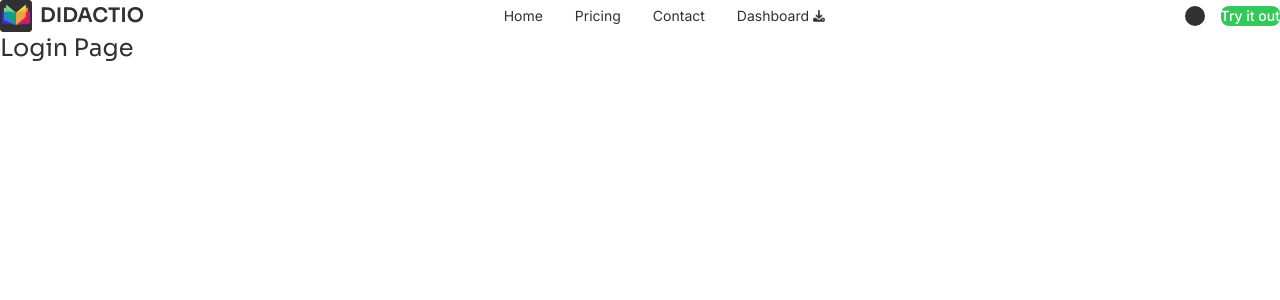
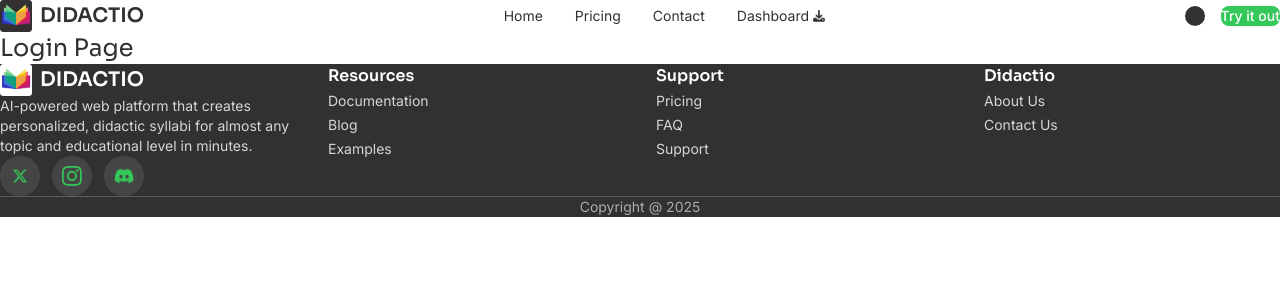
Before and after one commit to VarozXYZ/didactio-frontend, a React (Vite) app: page /login in a window 1280 px wide. Shown: the top 300 px of the page. Built offline with nearby package versions, Linux system fonts and the light colour scheme.

Commit message:
add footer component

```diff
--- a/src/App.tsx
+++ b/src/App.tsx
@@ -1,5 +1,6 @@
 import { Routes, Route } from 'react-router-dom'
 import Header from './components/Header/Header'
+import Footer from './components/Footer/Footer'
 
 function App() {
     return (
@@ -13,6 +14,7 @@
                     <Route path="/login" element={<div className="p-8 font-sora text-2xl">Login Page</div>} />
                 </Routes>
             </main>
+            <Footer />
         </div>
     )
 }
--- /dev/null
+++ b/src/components/Footer/Footer.tsx
@@ -0,0 +1,62 @@
+import { Link } from 'react-router-dom'
+
+function Footer() {
+    return (
+        <footer className="bg-dark text-white py-12 px-6 md:px-12 lg:px-24">
+            <div className="max-w-7xl mx-auto grid grid-cols-1 md:grid-cols-4 gap-8">
+                <div className="space-y-4">
+                    <Link to="/" className="flex items-center gap-2">
+                        <img src="/assets/logos/logo-white.png" alt="Didactio" className="h-8 w-8" />
+                        <span className="font-sora font-semibold text-xl">DIDACTIO</span>
+                    </Link>
+                    <p className="font-inter text-sm text-white/80 max-w-xs">
+                        AI-powered web platform that creates personalized, didactic syllabi for almost any topic and educational level in minutes.
+                    </p>
+                    <div className="flex items-center gap-3">
+                        <a href="https://twitter.com" target="_blank" rel="noopener noreferrer" className="w-10 h-10 rounded-full bg-white/10 flex items-center justify-center hover:bg-white/20 transition-colors">
+                            <img src="/assets/icons/x-twitter-brands-solid-full 1.png" alt="X" className="h-5 w-5" />
+                        </a>
+                        <a href="https://instagram.com" target="_blank" rel="noopener noreferrer" className="w-10 h-10 rounded-full bg-white/10 flex items-center justify-center hover:bg-white/20 transition-colors">
+                            <img src="/assets/icons/instagram.png" alt="X" className="h-5 w-5" />
+                        </a>
+                        <a href="https://discord.com" target="_blank" rel="noopener noreferrer" className="w-10 h-10 rounded-full bg-white/10 flex items-center justify-center hover:bg-white/20 transition-colors">
+                            <img src="/assets/icons/discord-brands-solid-full 1.png" alt="Discord" className="h-5 w-5" />
+                        </a>
+                    </div>
+                </div>
+
+                <div>
+                    <h4 className="font-sora font-semibold text-base mb-4">Resources</h4>
+                    <ul className="space-y-2">
+                        <li><a href="#" className="font-inter text-sm text-white/80 hover:text-white transition-colors">Documentation</a></li>
+                        <li><a href="#" className="font-inter text-sm text-white/80 hover:text-white transition-colors">Blog</a></li>
+                        <li><a href="#" className="font-inter text-sm text-white/80 hover:text-white transition-colors">Examples</a></li>
+                    </ul>
+                </div>
+
+                <div>
+                    <h4 className="font-sora font-semibold text-base mb-4">Support</h4>
+                    <ul className="space-y-2">
+                        <li><Link to="/pricing" className="font-inter text-sm text-white/80 hover:text-white transition-colors">Pricing</Link></li>
+                        <li><a href="#" className="font-inter text-sm text-white/80 hover:text-white transition-colors">FAQ</a></li>
+                        <li><Link to="/contact" className="font-inter text-sm text-white/80 hover:text-white transition-colors">Support</Link></li>
+                    </ul>
+                </div>
+
+                <div>
+                    <h4 className="font-sora font-semibold text-base mb-4">Didactio</h4>
+                    <ul className="space-y-2">
+                        <li><a href="#" className="font-inter text-sm text-white/80 hover:text-white transition-colors">About Us</a></li>
+                        <li><Link to="/contact" className="font-inter text-sm text-white/80 hover:text-white transition-colors">Contact Us</Link></li>
+                    </ul>
+                </div>
+            </div>
+
+            <div className="max-w-7xl mx-auto mt-12 pt-6 border-t border-white/20 text-center">
+                <p className="font-inter text-sm text-white/60">Copyright @ 2025</p>
+            </div>
+        </footer>
+    )
+}
+
+export default Footer
```
Also changed, not shown: assets/icons/instagram.png (renamed from assets/icons/Vector.png).
